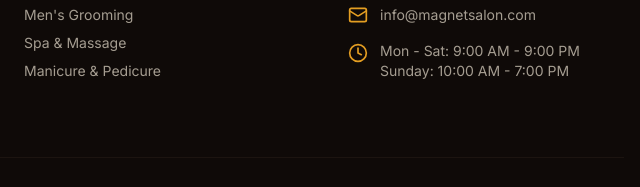
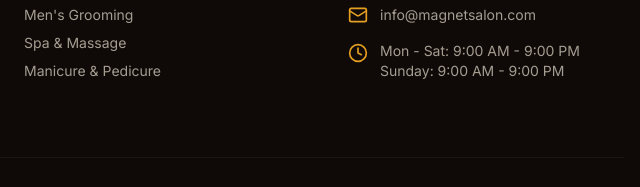
Before and after one commit to SkillinnoveXLaboratory/MagnetSalon, a plain HTML site: page index.html in a window 1280 px wide. Shown: the part 10800-10987 px from the top of the page, 640-1280 px from the left. Drawn offline with nearby package versions, Linux system fonts and the light colour scheme; a web font is replaced by a local one.

Commit message:
Add files via upload

```diff
--- a/index.html
+++ b/index.html
@@ -1702,7 +1702,7 @@
               </svg>
               <div class="text-sm text-muted-foreground">
                 <p>Mon - Sat: 9:00 AM - 9:00 PM</p>
-                <p>Sunday: 10:00 AM - 7:00 PM</p>
+                <p>Sunday: 9:00 AM - 9:00 PM</p>
               </div>
             </li>
           </ul>
```
